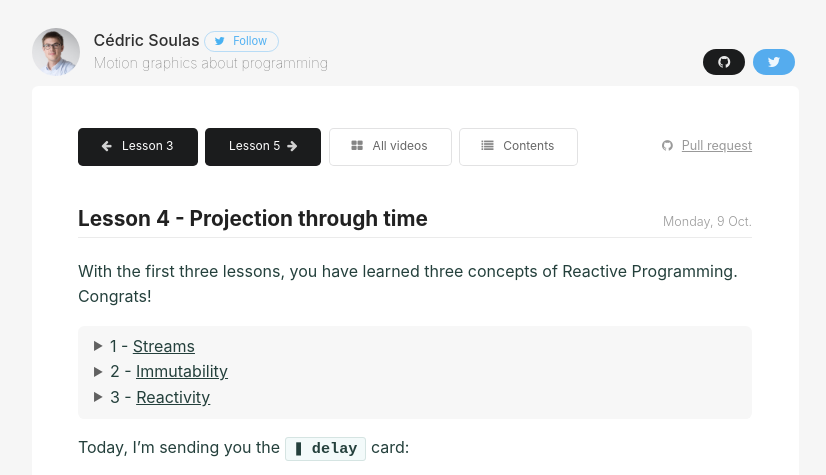
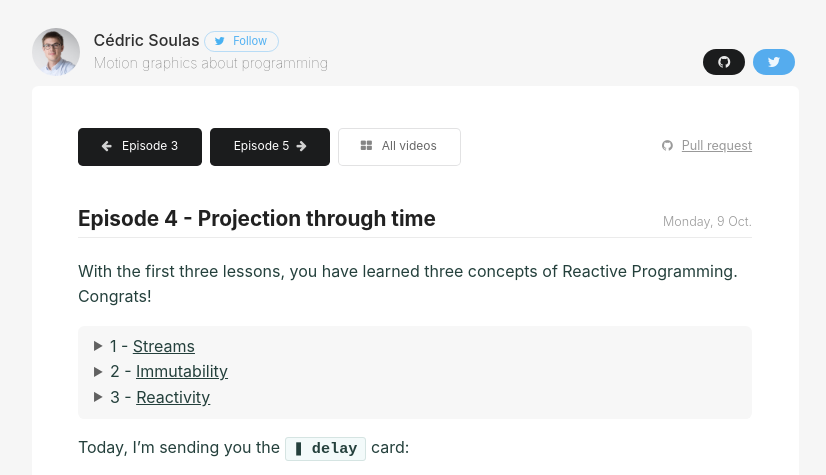
Before and after one commit to cedricss/reactive.how, a Jekyll site: the page built from delay.md, in a window 1280 px wide, cut to the strip 0-475 px from the top of the page. Shown: the whole strip, without its empty margins (225-1051 px from the left). Built offline with Jekyll 4.4.1, drawn with Linux system fonts in a browser that asks for light colours; some of the changed text lies outside the part shown.

Commit message:
Use consistently the word episode

```diff
--- a/_includes/head.html
+++ b/_includes/head.html
@@ -13,7 +13,7 @@
 <meta name="twitter:creator" content="@CedricSoulas" />
 <meta name="twitter:image:alt" content="Merge vs Combine reactive operator" />
 <link rel="stylesheet" href="lib/semantic/dist/semantic.min.css" />
-<link rel="stylesheet" href="css/main.css?v=12" />
+<link rel="stylesheet" href="css/main.css?v=13" />
 <link rel="icon" type="image/png" href="img/favicon.png?v=2" >
 <link rel="icon" type="image/x-icon" href="img/favicon.ico?v=2" >
 <link rel="icon" sizes="64x64" href="img/favicon.icns?v=2" >
--- a/_includes/navigation.html
+++ b/_includes/navigation.html
@@ -2,7 +2,7 @@
 {% if page.lesson > 1 %}
 {% assign lesson = page.lesson | minus:2 %}
 <a class="ui secondary tiny button" href="/{{ site.data.course.lessons[lesson].card }}">
-    <i class="arrow left icon"></i> <span class="computer only"> Lesson {{ lesson | plus:1 }}</span>
+    <i class="arrow left icon"></i> <span class="computer only"> Episode {{ lesson | plus:1 }}</span>
 </a>
 {% else %}
 <a class="ui disabled grey tiny button navigation placeholder">&nbsp;</a>
@@ -10,7 +10,7 @@
 {% assign lesson = page.lesson %}
 {% if page.lesson < site.data.course.lessons.size %}
 <a class="ui secondary tiny button" href="/{{ site.data.course.lessons[lesson].card }}">
-    <span class="computer only">Lesson {{ lesson | plus:1 }}</span><i class="arrow right icon"></i>
+    <span class="computer only">Episode {{ lesson | plus:1 }}</span><i class="arrow right icon"></i>
 </a>
 {% else %}
 <a class="ui secondary tiny button" href="#subscribe">
@@ -18,10 +18,7 @@
 </a>
 {% endif %}
 <a class="ui tiny basic button" href="/">
-    <i class="block layout icon"></i><span class="computer only"> All videos</span>
-</a>
-<a class="ui tiny basic button" href="#toc">
-    <i class="list icon"></i><span class="computer only"> Contents</span>
+    <i class="block layout icon"></i> All videos
 </a>
 <span class="computer only right floated">
     <i class="github icon"></i>
--- a/_layouts/default.html
+++ b/_layouts/default.html
@@ -18,7 +18,7 @@
                 {% assign lesson_index = page.lesson | minus:1 %}
                 {% assign lesson = site.data.course.lessons[lesson_index] %}
                 <h2>
-                    Lesson {{ page.lesson }} - {{ lesson.name }}
+                    Episode {{ page.lesson }} - {{ lesson.name }}
                     <span class="computer only right floated">{{ lesson.date }}</span>
                 </h2>
                 {{ content }}
--- a/css/main.scss
+++ b/css/main.scss
@@ -80,6 +80,14 @@ ul.triangle {
     }
 }
 
+.counter {
+    background: #f6f6f6;
+    color: #494949;
+    border-radius: 2px;
+    padding: 0.1em 0.5em;
+    font-size: 0.8em;
+    font-weight: 500;
+}
 .post .content, .post.content {
     background-color: white;
     padding: 2.6em 2.9em;
```
Also changed, not shown: _includes/course.html (+6 -4 lines).
